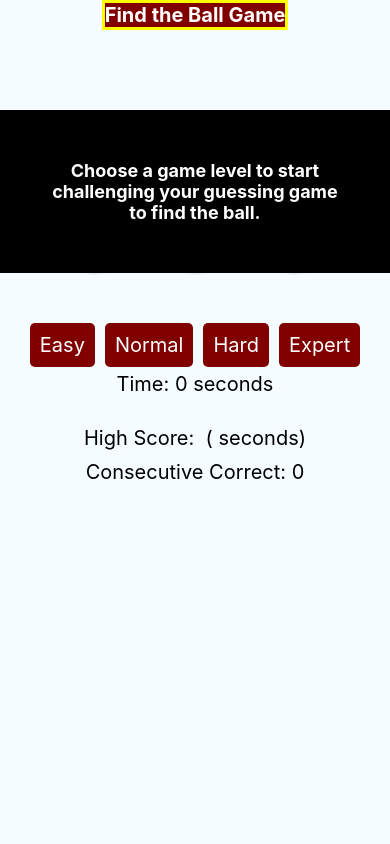
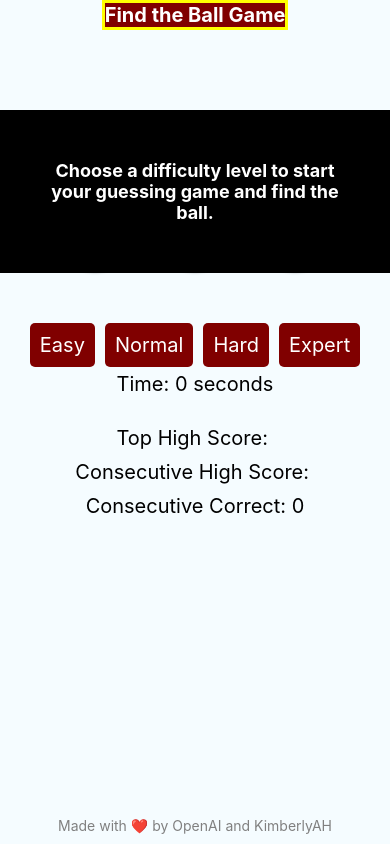
Before and after one commit to KimAH1999/reactNative-FindTheBallGame, a React Native app: screen / in a window 390 px wide. Built offline with nearby package versions, Linux system fonts and the light colour scheme.

Commit message:
display top high score and consecutive high score

```diff
--- a/App.js
+++ b/App.js
@@ -6,7 +6,6 @@ import AsyncStorage from '@react-native-async-storage/async-storage';
 import * as Animatable from 'react-native-animatable';
 
 const FindTheBallGame = () => {
-  // Define our state variables
   const [cups, setCups] = useState(['', '', '']);
   const [showSubtitle, setShowSubtitle] = useState(true);
   const [showBall, setShowBall] = useState(false);
@@ -24,13 +23,13 @@ const FindTheBallGame = () => {
   const [timer, setTimer] = useState(0);
   const [isTimerRunning, setIsTimerRunning] = useState(false);
   const [timerInterval, setTimerInterval] = useState(null);
+  const [storedHighScores, setStoredHighScores] = useState(null);
 
   useEffect(() => {
     if (gameOver && timerInterval) {
       clearInterval(timerInterval);
     }
 
-    // Update the high score comparison when the timer changes
     if (difficultyLevel && isTimerRunning) {
       const currentHighScore = highScores[difficultyLevel];
       if (
@@ -44,9 +43,35 @@ const FindTheBallGame = () => {
             time: timer,
           },
         }));
+        saveHighScore(difficultyLevel, consecutiveCorrect, timer);
       }
     }
-  }, [gameOver, timer, timerInterval, difficultyLevel, consecutiveCorrect, isTimerRunning, highScores]);
+  }, [
+    gameOver,
+    timer,
+    timerInterval,
+    difficultyLevel,
+    consecutiveCorrect,
+    isTimerRunning,
+    highScores,
+  ]);
+
+  useEffect(() => {
+    fetchStoredHighScores();
+  }, []);
+
+  const fetchStoredHighScores = async () => {
+    try {
+      const storedHighScores = await AsyncStorage.getItem('highScores');
+      if (storedHighScores) {
+        const parsedHighScores = JSON.parse(storedHighScores);
+        setStoredHighScores(parsedHighScores);
+        setHighScores(parsedHighScores);
+      }
+    } catch (error) {
+      console.log('Error retrieving high scores:', error);
+    }
+  };
 
   const startTimer = () => {
     if (!isTimerRunning) {
@@ -60,7 +85,6 @@ const FindTheBallGame = () => {
       setIsTimerRunning(false);
       clearInterval(timerInterval);
 
-      // Set the timer score
       if (
         consecutiveCorrect > highScores[difficultyLevel]?.score ||
         timer < highScores[difficultyLevel]?.time
@@ -82,9 +106,9 @@ const FindTheBallGame = () => {
 
   const handleCupPress = async (index) => {
     if (gameOver) {
-      return; // Disable cup press functionality when the game is over
+      return;
     }
-    // Win or Lose logic
+
     if (cups[index]) {
       const newConsecutiveCorrect = consecutiveCorrect + 1;
 
@@ -109,13 +133,13 @@ const FindTheBallGame = () => {
       setResult(`🏆Congratulations! You found the ball in cup ${index + 1}!`);
       setCups((prevCups) => {
         const newCups = [...prevCups];
-        newCups[ballIndex] = false; // set the value of cups[ballIndex] to false to hide the ball
+        newCups[ballIndex] = false;
         newCups[index] = true;
-        setBallIndex(newCups.indexOf(true)); // set the ball index to the index of the cup with the ball
+        setBallIndex(newCups.indexOf(true));
         return newCups;
       });
       setTimeout(() => {
-        const newCups = generateRandomCups(difficultyLevel); // Generate new cups with a random ball index
+        const newCups = generateRandomCups(difficultyLevel);
         setCups(newCups);
         setBallIndex(newCups.indexOf(true));
         setShowBall(false);
@@ -125,10 +149,9 @@ const FindTheBallGame = () => {
       const newCups = cups.map((cup, i) => (i === ballIndex ? true : false));
       newCups[ballIndex] = true;
       setCups(newCups);
-      setGameOver(true); // Set the game over flag to true
-      setIsTimerRunning(false); // Stop the timer
-      clearInterval(timerInterval); // Clear the timer interval
-      // Show the ball for 1 second before hiding it
+      setGameOver(true);
+      setIsTimerRunning(false);
+      clearInterval(timerInterval);
       setShowBall(true);
       setTimeout(() => {
         setShowBall(false);
@@ -138,60 +161,23 @@ const FindTheBallGame = () => {
 
   const saveHighScore = async (difficultyLevel, score, time) => {
     try {
-      const storedHighScores = await AsyncStorage.getItem('highScores');
-      if (storedHighScores !== null) {
-        const parsedHighScores = JSON.parse(storedHighScores);
-        const selectedHighScore = parsedHighScores[difficultyLevel];
-        if (selectedHighScore) {
-          const { score: existingScore, time: existingTime } = selectedHighScore;
-          if (score > existingScore || (score === existingScore && time < existingTime)) {
-            parsedHighScores[difficultyLevel] = {
-              score,
-              time,
-            };
-            await AsyncStorage.setItem('highScores', JSON.stringify(parsedHighScores));
-            setHighScores(parsedHighScores);
-          }
-        } else {
-          parsedHighScores[difficultyLevel] = {
-            score,
-            time,
-          };
-          await AsyncStorage.setItem('highScores', JSON.stringify(parsedHighScores));
-          setHighScores(parsedHighScores);
-        }
+      const parsedHighScores = storedHighScores || {};
+      if (
+        !parsedHighScores[difficultyLevel] ||
+        score > parsedHighScores[difficultyLevel].score ||
+        (score === parsedHighScores[difficultyLevel].score && time < parsedHighScores[difficultyLevel].time)
+      ) {
+        parsedHighScores[difficultyLevel] = { score, time };
+        await AsyncStorage.setItem('highScores', JSON.stringify(parsedHighScores));
+        setStoredHighScores(parsedHighScores);
       }
     } catch (error) {
-      console.log('Error retrieving high scores:', error);
+      console.log('Error saving high scores:', error);
     }
   };
 
-  const startNewGame = async (selectedDifficultyLevel) => {
+  const startNewGame = (selectedDifficultyLevel) => {
     setDifficultyLevel(selectedDifficultyLevel);
-
-    try {
-      const storedHighScores = await AsyncStorage.getItem('highScores');
-      if (storedHighScores !== null) {
-        const parsedHighScores = JSON.parse(storedHighScores);
-        const currentHighScore = parsedHighScores[selectedDifficultyLevel];
-        if (
-          currentHighScore &&
-          (consecutiveCorrect > currentHighScore.score ||
-            (consecutiveCorrect === currentHighScore.score && timer < currentHighScore.time))
-        ) {
-          parsedHighScores[selectedDifficultyLevel] = {
-            score: consecutiveCorrect,
-            time: timer,
-          };
-          await AsyncStorage.setItem('highScores', JSON.stringify(parsedHighScores));
-          setHighScores(parsedHighScores);
-        } else {
-          setHighScores(parsedHighScores);
-        }
-      }
-    } catch (error) {
-      console.log('Error retrieving high scores:', error);
-    }
 
     const newCups = generateRandomCups(selectedDifficultyLevel);
     setCups(newCups);
@@ -208,7 +194,7 @@ const FindTheBallGame = () => {
   };
 
   const generateRandomCups = (difficultyLevel) => {
-    const difficultyLevels = {easy: 3, normal: 4, hard: 5, expert: 6};
+    const difficultyLevels = { easy: 3, normal: 4, hard: 5, expert: 6 };
     const numberOfCups = difficultyLevels[difficultyLevel];
     const randomIndex = Math.floor(Math.random() * numberOfCups);
 
@@ -221,20 +207,17 @@ const FindTheBallGame = () => {
     <View style={styles.container}>
       <Text style={styles.title}>Find the Ball Game</Text>
       {showSubtitle && (
-      <Text style={styles.subtitle}>
-        Choose a game level to start challenging your guessing game to find the ball.</Text>
+        <Text style={styles.subtitle}>
+          Choose a difficulty level to start your guessing game and find the ball.
+        </Text>
       )}
       <View style={styles.cupRow}>
-        {cups?.map((cup, index) => {
+        {cups.map((cup, index) => {
           const isBall = index === ballIndex;
           return (
             <TouchableOpacity key={index} onPress={() => handleCupPress(index)}>
               <Animatable.View style={[styles.cup]}>
-                {showBall && isBall ? (
-                  <Text>🟡</Text>
-                ) : (
-                  <Text>{cup}</Text>
-                )}
+                {showBall && isBall ? <Text>🟡</Text> : <Text>{cup}</Text>}
               </Animatable.View>
             </TouchableOpacity>
           );
@@ -258,9 +241,19 @@ const FindTheBallGame = () => {
       <View style={styles.resultRow}>
         <Text style={styles.resultText}>{result}</Text>
         <Text style={styles.resultText}>
-          High Score: {highScores[difficultyLevel]?.score} ({highScores[difficultyLevel]?.time} seconds)
+          Top High Score:{' '}
+          {storedHighScores && storedHighScores[difficultyLevel]
+            ? `${storedHighScores[difficultyLevel].score} (${storedHighScores[difficultyLevel].time} seconds)`
+            : ''}
+        </Text>
+        <Text style={styles.resultText}>
+          Consecutive High Score:{' '}
+          {highScores[difficultyLevel] ? `${highScores[difficultyLevel].score} (${highScores[difficultyLevel].time} seconds)` : ''}
         </Text>
         <Text style={styles.resultText}>Consecutive Correct: {consecutiveCorrect}</Text>
+      </View>
+      <View style={styles.footerContainer}>
+        <Text style={styles.footerText}>Made with ❤️ by OpenAI and KimberlyAH</Text>
       </View>
     </View>
   );
@@ -347,4 +340,12 @@ const styles = StyleSheet.create({
     fontSize: 20,
     marginBottom: 10,
   },
+  footerContainer: {
+    position: 'absolute',
+    bottom: 10,
+  },
+  footerText: {
+    fontSize: 14,
+    color: 'gray',
+  },
 });
```
